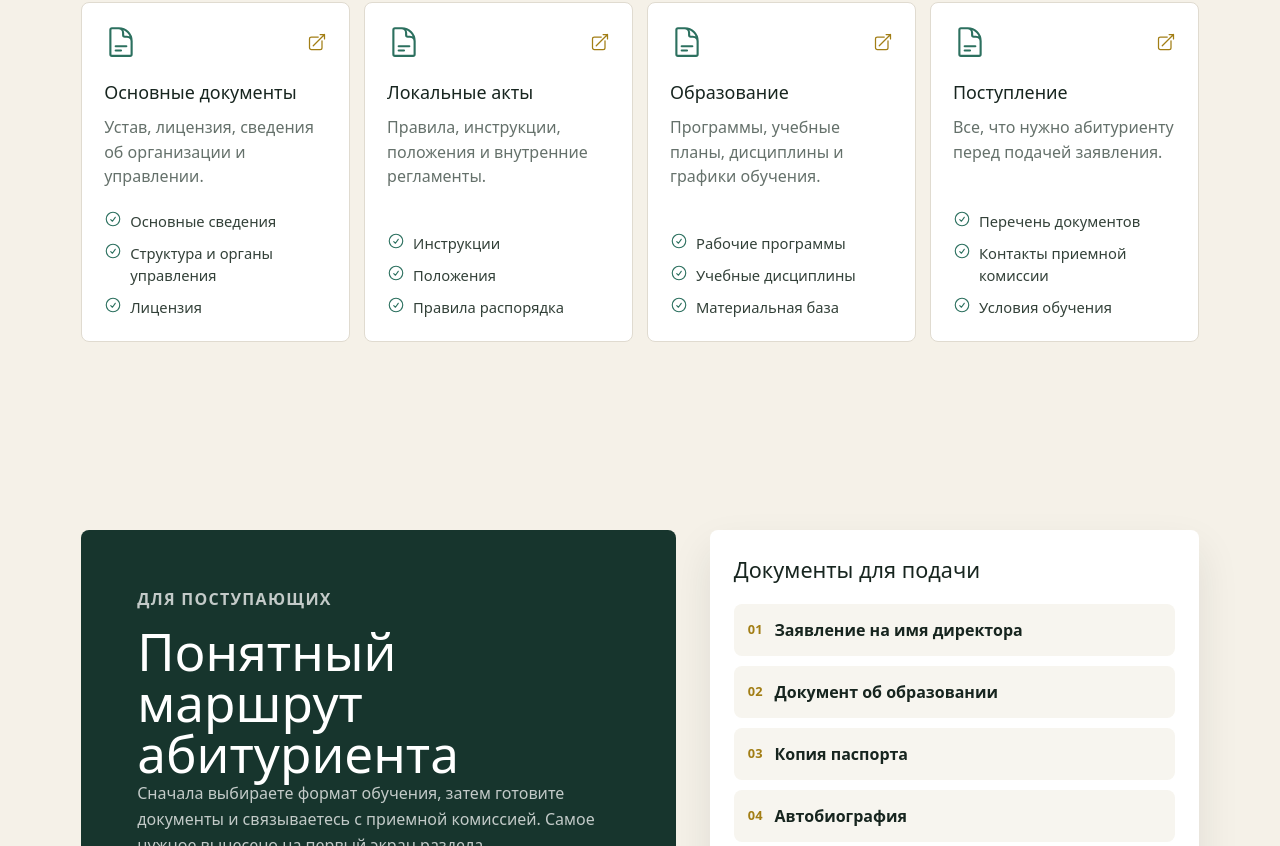
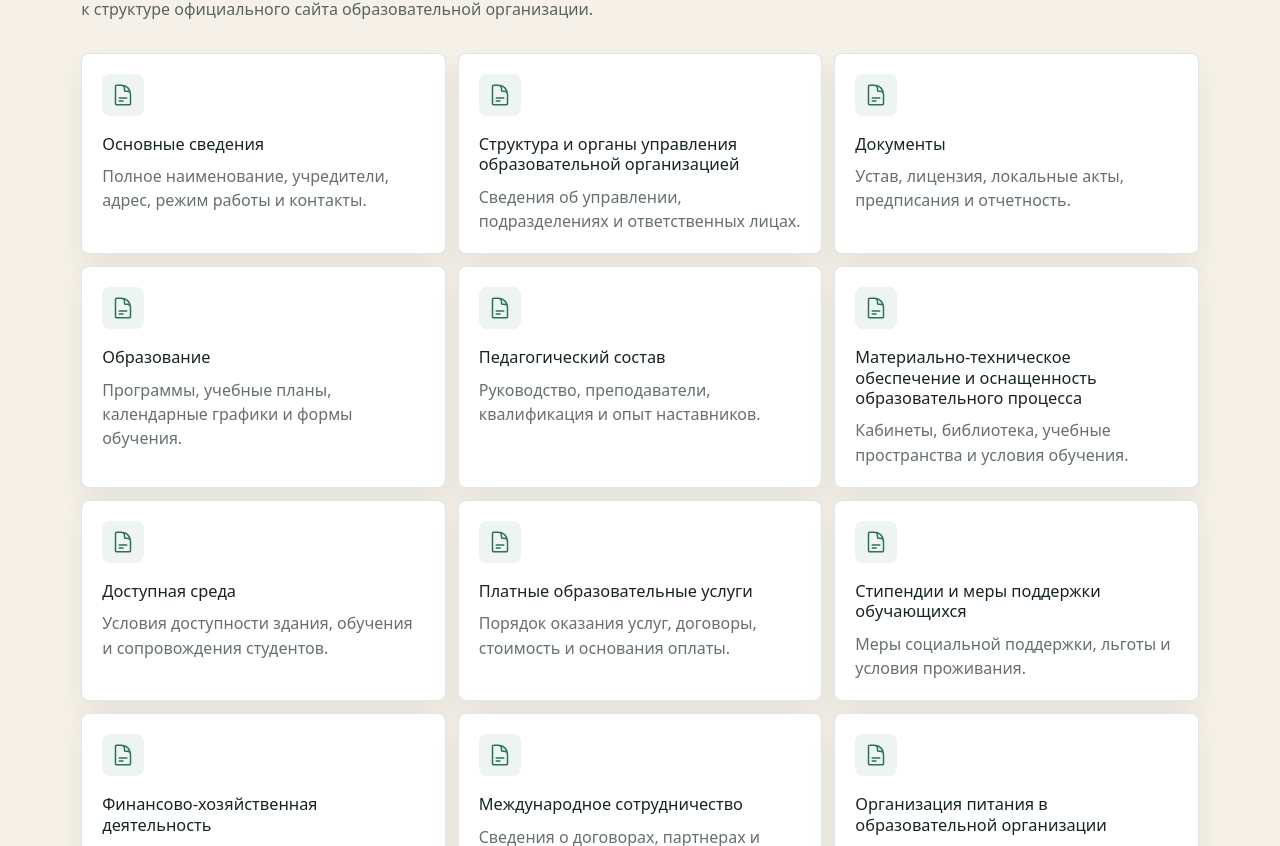
Before and after one commit to zenloger/husainia, a Next.js app: page / in a window 1280 px wide. Shown: the part 1174-2020 px from the top of the page. Built offline with nearby package versions, Linux system fonts and the light colour scheme.

Commit message:
Add education organization info section

```diff
--- a/src/app/page.css
+++ b/src/app/page.css
@@ -301,6 +301,65 @@ html {
   gap: 14px;
 }
 
+.info-section {
+  padding-bottom: 50px;
+}
+
+.info-grid {
+  display: grid;
+  grid-template-columns: repeat(3, minmax(0, 1fr));
+  gap: 12px;
+}
+
+.info-card {
+  min-height: 190px;
+  display: flex;
+  flex-direction: column;
+  padding: 20px;
+  border: 1px solid rgba(44, 112, 95, 0.16);
+  border-radius: 8px;
+  background: #fff;
+  color: #17251f;
+  text-decoration: none;
+  box-shadow: 0 14px 30px rgba(32, 40, 36, 0.07);
+  transition: transform 0.2s ease, border-color 0.2s ease, box-shadow 0.2s ease;
+}
+
+.info-card:hover {
+  transform: translateY(-3px);
+  border-color: #2c705f;
+  box-shadow: 0 18px 40px rgba(32, 40, 36, 0.12);
+}
+
+.info-card span {
+  width: 42px;
+  height: 42px;
+  display: inline-flex;
+  align-items: center;
+  justify-content: center;
+  margin-bottom: 18px;
+  border-radius: 8px;
+  background: #eef5f1;
+  color: #2c705f;
+}
+
+.info-card svg {
+  width: 24px;
+  height: 24px;
+}
+
+.info-card h3 {
+  margin: 0;
+  font-size: 1.02rem;
+  line-height: 1.25;
+}
+
+.info-card p {
+  margin: 10px 0 0;
+  color: #65716b;
+  line-height: 1.52;
+}
+
 .document-card {
   min-height: 340px;
   display: flex;
@@ -584,6 +643,7 @@ html {
   }
 
   .document-grid,
+  .info-grid,
   .quick-strip {
     grid-template-columns: repeat(2, minmax(0, 1fr));
   }
@@ -624,6 +684,7 @@ html {
 
   .hero-stats,
   .quick-strip,
+  .info-grid,
   .document-grid,
   .contact-grid {
     grid-template-columns: 1fr;
--- a/src/app/page.tsx
+++ b/src/app/page.tsx
@@ -27,7 +27,7 @@ const letters = ["ح", "س", "ي", "ن", "ي", "ة", "ع", "ل", "م", "ق", "ر
 
 const navItems = [
   { label: "Главная", href: "#top" },
-  { label: "Документы", href: "#documents" },
+  { label: "Сведения", href: "#organization-info" },
   { label: "Абитуриентам", href: "#admission" },
   { label: "Студентам", href: "#student-life" },
   { label: "Контакты", href: "#contacts" },
@@ -63,6 +63,69 @@ const documentGroups = [
     description: "Все, что нужно абитуриенту перед подачей заявления.",
     href: "https://medrese-husainia.ru/?page_id=1539",
     items: ["Перечень документов", "Контакты приемной комиссии", "Условия обучения"],
+  },
+];
+
+const organizationSections = [
+  {
+    title: "Основные сведения",
+    text: "Полное наименование, учредители, адрес, режим работы и контакты.",
+    href: "https://medrese-husainia.ru/?page_id=87",
+  },
+  {
+    title: "Структура и органы управления образовательной организацией",
+    text: "Сведения об управлении, подразделениях и ответственных лицах.",
+    href: "https://medrese-husainia.ru/?page_id=87",
+  },
+  {
+    title: "Документы",
+    text: "Устав, лицензия, локальные акты, предписания и отчетность.",
+    href: "#documents",
+  },
+  {
+    title: "Образование",
+    text: "Программы, учебные планы, календарные графики и формы обучения.",
+    href: "https://medrese-husainia.ru/?page_id=204",
+  },
+  {
+    title: "Педагогический состав",
+    text: "Руководство, преподаватели, квалификация и опыт наставников.",
+    href: "https://medrese-husainia.ru/?page_id=376",
+  },
+  {
+    title: "Материально-техническое обеспечение и оснащенность образовательного процесса",
+    text: "Кабинеты, библиотека, учебные пространства и условия обучения.",
+    href: "https://medrese-husainia.ru/?page_id=414",
+  },
+  {
+    title: "Доступная среда",
+    text: "Условия доступности здания, обучения и сопровождения студентов.",
+    href: "https://medrese-husainia.ru/?page_id=414",
+  },
+  {
+    title: "Платные образовательные услуги",
+    text: "Порядок оказания услуг, договоры, стоимость и основания оплаты.",
+    href: "https://medrese-husainia.ru/?page_id=156",
+  },
+  {
+    title: "Стипендии и меры поддержки обучающихся",
+    text: "Меры социальной поддержки, льготы и условия проживания.",
+    href: "https://medrese-husainia.ru/?page_id=156",
+  },
+  {
+    title: "Финансово-хозяйственная деятельность",
+    text: "План финансовой деятельности и отчеты о поступлении средств.",
+    href: "https://medrese-husainia.ru/?page_id=156",
+  },
+  {
+    title: "Международное сотрудничество",
+    text: "Сведения о договорах, партнерах и международных образовательных связях.",
+    href: "https://medrese-husainia.ru/?page_id=156",
+  },
+  {
+    title: "Организация питания в образовательной организации",
+    text: "Информация об условиях питания, графике и ответственных лицах.",
+    href: "https://medrese-husainia.ru/?page_id=156",
   },
 ];
 
@@ -153,9 +216,9 @@ export default function Home() {
       </header>
 
       <section className="quick-strip" aria-label="Быстрый доступ">
-        <a href="#documents">
+        <a href="#organization-info">
           <DocumentTextIcon aria-hidden="true" />
-          Документы и сведения
+          Сведения об организации
         </a>
         <a href="#admission">
           <AcademicCapIcon aria-hidden="true" />
@@ -169,6 +232,28 @@ export default function Home() {
           <PhoneIcon aria-hidden="true" />
           Связаться
         </a>
+      </section>
+
+      <section id="organization-info" className="section info-section">
+        <div className="section-heading">
+          <p className="eyebrow">Официальный раздел</p>
+          <h2>Сведения об образовательной организации</h2>
+          <p>
+            Подразделы вынесены отдельно и названы так, чтобы соответствовать требованиям к структуре официального сайта образовательной организации.
+          </p>
+        </div>
+
+        <div className="info-grid">
+          {organizationSections.map((section) => (
+            <a className="info-card" key={section.title} href={section.href}>
+              <span>
+                <DocumentTextIcon aria-hidden="true" />
+              </span>
+              <h3>{section.title}</h3>
+              <p>{section.text}</p>
+            </a>
+          ))}
+        </div>
       </section>
 
       <section id="documents" className="section documents-section">
```
